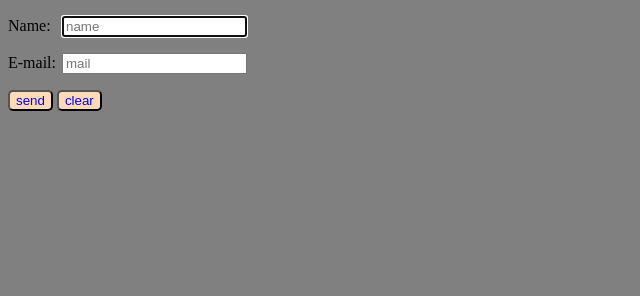
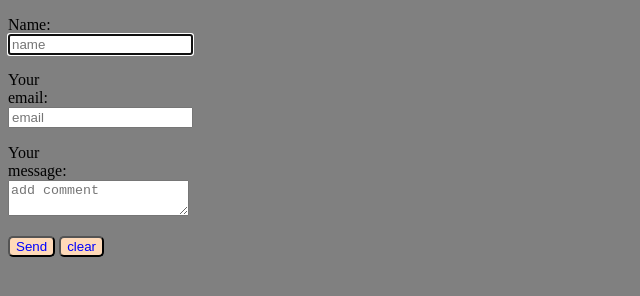
Before and after one commit to boikopetro/form, a plain HTML site: page index.html in a window 1280 px wide. Shown: the whole page, without its empty margins (0-640 px from the left). Drawn offline with Linux system fonts and the light colour scheme.

Commit message:
changed email

```diff
--- a/index.html
+++ b/index.html
@@ -9,21 +9,38 @@
 </head>
 <body>
     <div class="container">
-        <form name="MyForm" method="post" ectype="text/plain" action="https://formspree.io/bojko2009@meta.ua" method="post">
+        <form action="https://formspree.io/f/xdopddzl" method="POST">
             <p>
-                <label for="name">Name:</label>
-                <input id="name" type="text" placeholder="name" required autofocus>
+                <label>Name:
+                    <input name="Замовник:" type="text" placeholder="name" required autofocus>
+                </label>
             </p>
             <p>
-                <label for="mail">E-mail:</label>
-                <input id="mail" type="email" placeholder="mail" required>
+                <label>Your email:
+                    <input name="email:" type="email" placeholder="email">
+                 </label>
             </p>
             <p>
-                <input class="button" type="submit" value="send">
-                <input class="button" type="reset" value="clear">
+                <label>Your message:
+                    <textarea name="Повідомлення" placeholder="add comment"></textarea>
+                </label>
             </p>
-        </form>
+
+  <!-- your other form fields go here -->
+
+  <button class="button" type="submit">Send</button>
+  <input class="button" type="reset" value="clear">
+</form>
+
+
+
+
+
+
+
+
     </div>
+
 
 
 
```
